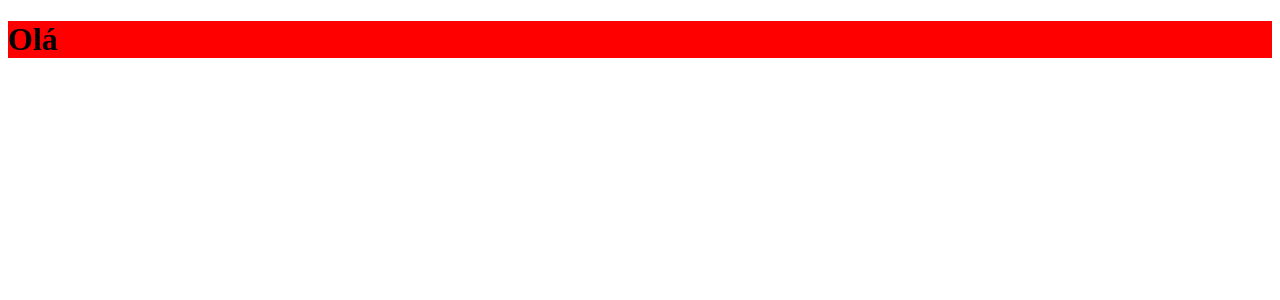
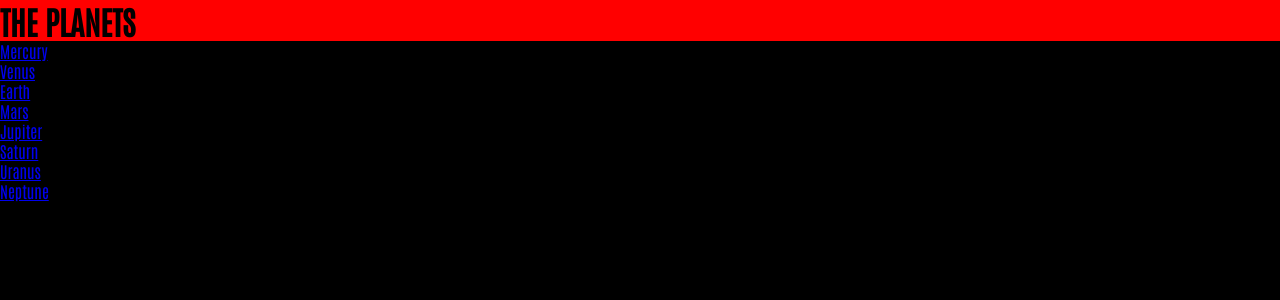
Before and after one commit to ylanaportela/planet-fact-site, a Next.js app: page / in a window 1280 px wide. Shown: the top 300 px of the page. Built offline with nearby package versions, Linux system fonts and the light colour scheme.

Commit message:
Add component header

```diff
--- a/components/Header/Header.jsx
+++ b/components/Header/Header.jsx
@@ -1,9 +1,26 @@
 import header from './header.module.scss'
+import Link from 'next/link'
+import Datas from '../../data.json'
 
 export default function Header(){
     return(
-        <div className={header.title}>
-           <h1>Olá</h1>
-        </div>
+        <header>
+            <div className={header.title}>
+                <h1>THE PLANETS</h1>
+            </div>
+
+            <ul>
+            { Datas.map(data =>{
+                return(
+                    <li key={data.name}>
+                        <Link href={`/${data.name}`}>
+                            <a>{data.name}</a>
+                        </Link>
+                    </li>
+            )})
+            }
+
+            </ul>
+        </header>
     )
 }
--- /dev/null
+++ b/pages/_app.js
@@ -0,0 +1,8 @@
+import '../styles/global.scss'
+
+
+function MyApp({ Component, pageProps }) {
+  return <Component {...pageProps} />
+}
+
+export default MyApp
--- a/pages/index.js
+++ b/pages/index.js
@@ -1,17 +1,19 @@
 import Header from "../components/Header/Header"
+import styles from '../styles/Globals.module.scss'
+import Head from 'next/head'
 
 export default function Home() {
   return (
-    <div>
-      <head>
-          <title>Planets</title>
-          <meta name="description" content="Generated by create next app" />
-          <link rel="icon" href="/favicon.ico" />
-      </head>
+
+    <div className={styles.container}>
+      <Head>
+        <link href="https://fonts.googleapis.com/css2?family=Antonio:wght@400;500&family=Spartan:wght@400;700&display=swap" rel="stylesheet"></link>
+        <meta name="description" content="Generated by create next app" />
+        <title>Planets</title>
+      </Head>
 
       <main>
-
-      <Header />
+        <Header />
       </main>
 
 
```
